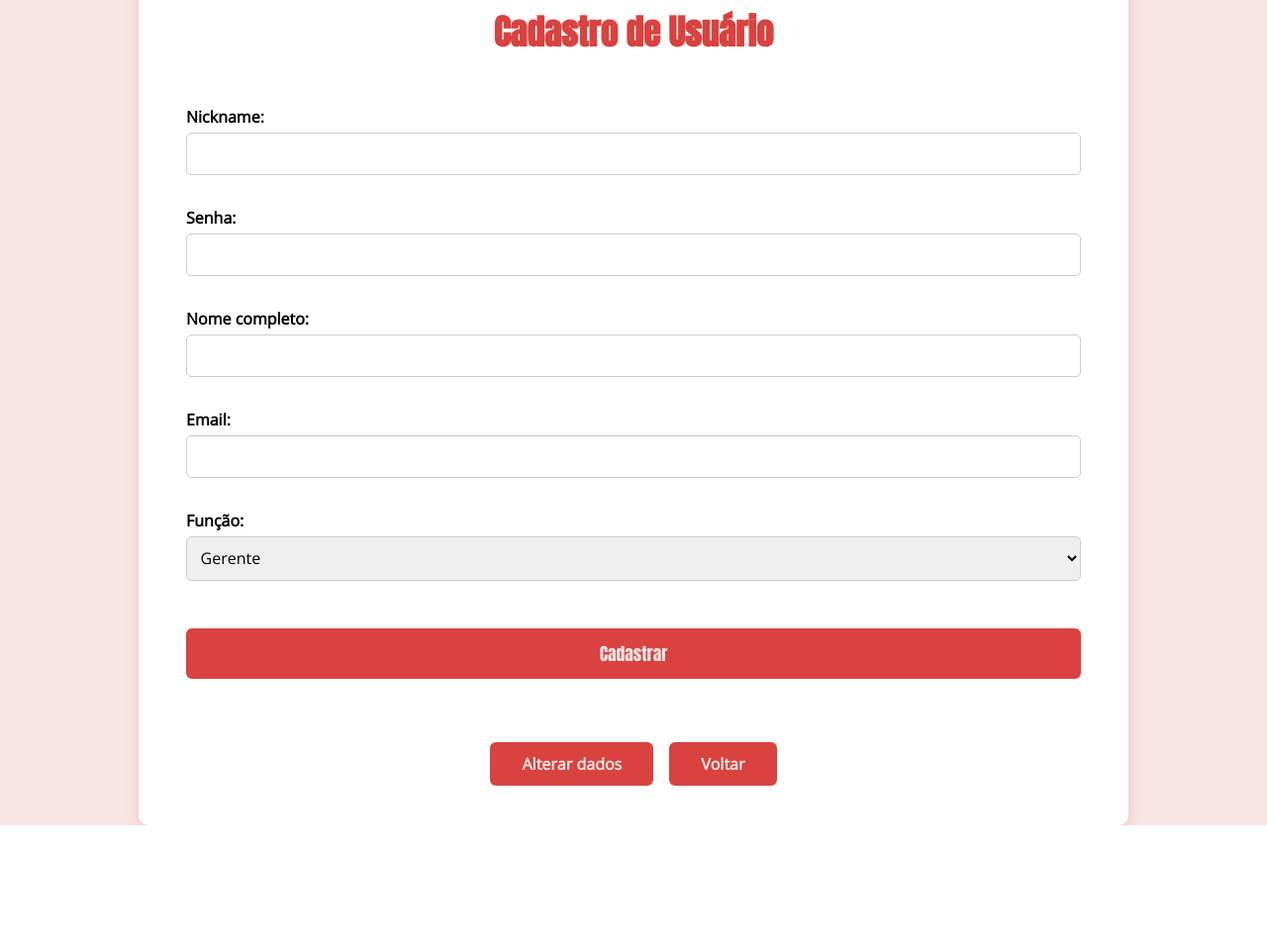
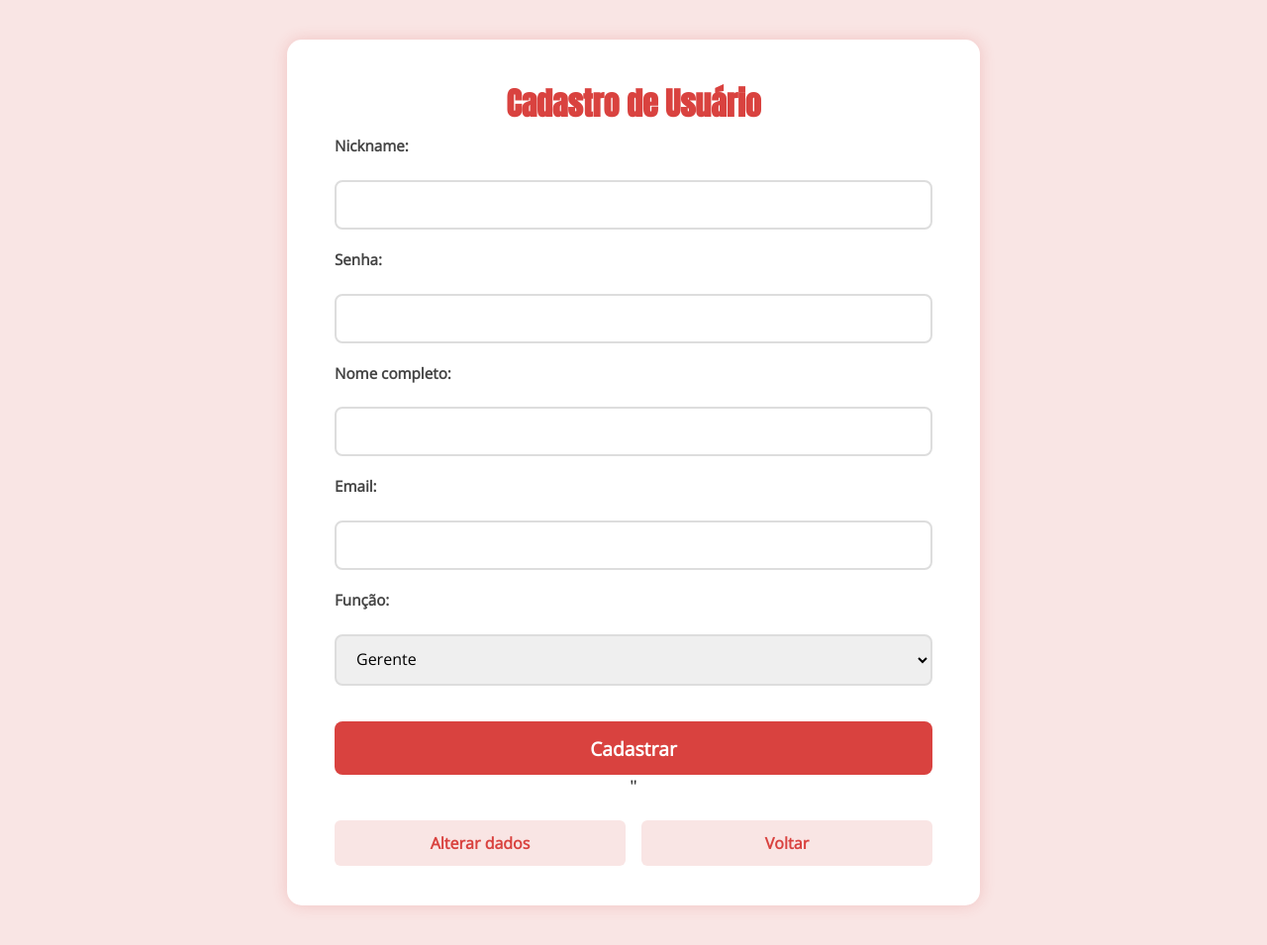
Before and after one commit to codegirletecvav/ProgWeb2, a PHP site: page /cadastro.php in a window 1280 px wide. Shown: the whole page at 99% size. Before the commit the page ends 834 px from the top, so only its background shows below. Run offline with PHP 8.4, Linux system fonts and the light colour scheme; the visitor is signed in with stand-in values (Sample User, id 1); data comes from the database, SQL or seed files in the repository.

Commit message:
Update cadastro.php

```diff
--- a/cadastro.php
+++ b/cadastro.php
@@ -1,315 +1,156 @@
-<?php
-session_start();
-$conn = new mysqli("localhost", "root", "", "empresaabd");
-
-if ($conn->connect_error) {
-    die("Erro na conexão: " . $conn->connect_error);
-}
-
-
-function validaSenha($senha) {
-    return preg_match('/^(?=.*[a-z])(?=.*[A-Z])(?=.*\d)[A-Za-z\d]{8,16}$/', $senha);
-}
-
-$consulta = $conn->query("SELECT COUNT(*) as total FROM funcionarios WHERE funcao = 'gerente'");
-$dado = $consulta->fetch_assoc();
-$temGerente = $dado['total'] > 0;
-
-
-if ($temGerente) {
-    if (!isset($_SESSION['idFunc']) || $_SESSION['funcao'] != 'gerente') {
-
-        die("Acesso negado. Apenas gerentes podem acessar essa página.");
-    }
-}
-
-if (isset($_POST['cadastrar'])) {
-    $nickname = $_POST['nickname'] ?? '';
-    $senha = $_POST['senha'] ?? '';
-    $nome = $_POST['nome'] ?? '';
-    $email = $_POST['email'] ?? '';
-    $funcao = $_POST['funcao'] ?? '';
-
-    if (!validaSenha($senha)) {
-        die("Senha inválida! Deve ter entre 8 e 16 caracteres, letras maiúsculas, minúsculas e números.");
-    }
-
-
-    $verifica = $conn->query("SELECT * FROM funcionarios WHERE nickname = '$nickname'");
-    if ($verifica->num_rows > 0) {
-        die("Nickname já cadastrado. Escolha outro.");
-    }
-
-    $senhaHash = password_hash($senha, PASSWORD_DEFAULT);
-
-    $sql = "INSERT INTO funcionarios (nickname, senha, nome, email, funcao)
-            VALUES ('$nickname', '$senhaHash', '$nome', '$email', '$funcao')";
-
-    if (mysqli_query($conn, $sql)) {
-        echo "Cadastro realizado com sucesso!";
-    } else {
-        echo "Erro: " . mysqli_error($conn);
-    }
-}
-
-?>
-
+<!DOCTYPE html>
+<html lang="pt-BR">
+<head>
+  <meta charset="UTF-8">
+  <title>Cadastro de Usuário</title>
   <link href="https://fonts.googleapis.com/css2?family=Anton&family=Open+Sans&display=swap" rel="stylesheet">
-
   <style>
     * {
       box-sizing: border-box;
       margin: 0;
       padding: 0;
     }
-
-  body, html {
-    height: 100%;
+body {
   font-family: 'Open Sans', sans-serif;
-    background-color: #f9e5e4;
+  background: linear-gradient(135deg, #f9e5e4 0%, #f9e5e4 100%);
   display: flex;
   justify-content: center;
-    align-items: center;
+  align-items: flex-start;
+  padding: 40px 15px;
+  min-height: 100vh;
 }
 
 .container {
-    background-color: white;
+  max-width: 700px;
+  width: 100%;
+  margin: 0 auto;
+  background: #fff;
   padding: 2.5rem 3rem;
-    border-radius: 10px;
-    box-shadow: 0 4px 15px rgba(217, 66, 63, 0.2);
-    max-width: 500px;
-    width: 100%;
+  border-radius: 15px;
+  box-shadow: 0 0 15px rgba(217, 66, 63, 0.2);
+  text-align: center;
 }
+
+
+
 
     h2 {
       font-family: 'Anton', sans-serif;
       color: #d9423f;
-    text-align: center;
-    margin-bottom: 1.5rem;
+      margin-bottom: 0.5rem;
       font-size: 2rem;
+      z-index: 1;
+      position: relative;
+    }
+
+    p.subtitle {
+      font-size: 1rem;
+      color: #d9423f;
+      margin-bottom: 2rem;
+      font-weight: 500;
+      z-index: 1;
+      position: relative;
+      font-family: 'Anton', sans-serif;
     }
 
     form {
       display: flex;
       flex-direction: column;
+      gap: 1.25rem;
+      z-index: 1;
+      position: relative;
     }
 
-  label, input, select {
+    label {
+      text-align: left;
+      font-weight: 600;
+      color: #444;
+      font-size: 0.95rem;
+      margin-bottom: 0.3rem;
+      user-select: none;
+    }
+
+    input, select {
+      padding: 0.75rem 1rem;
+      border: 2px solid #ddd;
+      border-radius: 8px;
       font-size: 1rem;
-    margin-bottom: 1rem;
+      transition: border-color 0.3s ease;
+      font-family: 'Open Sans', sans-serif;
       width: 100%;
     }
 
-  input[type="text"],
-  input[type="password"],
-  input[type="email"],
-  select {
-    padding: 0.6rem;
-    border: 1px solid #ccc;
-    border-radius: 5px;
-    font-family: 'Open Sans', sans-serif;
+    input:focus, select:focus {
+      border-color: #d9423f;
+      outline: none;
+      box-shadow: 0 0 8px rgba(217, 66, 63, 0.3);
     }
 
     input[type="submit"] {
-    font-family: 'Anton', sans-serif;
       background-color: #d9423f;
-    color: #f9e5e4;
+      color: #fff;
       border: none;
-    padding: 0.75rem;
-    font-size: 1.1rem;
+      padding: 0.85rem 0;
+      font-size: 1.2rem;
+      font-weight: 700;
+      border-radius: 8px;
       cursor: pointer;
-    border-radius: 6px;
-    width: 100%;
-    transition: background-color 0.3s ease, transform 0.2s ease;
+      transition: background-color 0.3s ease, transform 0.15s ease;
+      font-family: 'Open Sans', sans-serif;
+      margin-top: 1rem;
     }
 
     input[type="submit"]:hover {
       background-color: #b23431;
-    transform: scale(1.02);
+      transform: scale(1.05);
     }
 
-  a {
-    display: inline-block;
+
+    .actions {
+      margin-top: 1.5rem;
+      display: flex;
+      justify-content: space-around;
+      gap: 1rem;
+    }
+
+    .actions a {
+      flex: 1;
       text-align: center;
-    text-decoration: none;
+      background-color: #f9e5e4;
       color: #d9423f;
       font-weight: bold;
-    margin-top: 1rem;
-    transition: color 0.3s ease;
-  }
-
-  a:hover {
-    color: #b23431;
-  }
-
-  li {
-    list-style: none;
-    text-align: center;
-    margin-top: 1rem;
-  }
-
-  li a {
-    display: inline-block;
-    font-family: 'Anton', sans-serif;
-    background-color: #d9423f;
-    color: #f9e5e4;
-    padding: 0.7rem 2rem;
+      padding: 0.75rem 0;
       border-radius: 6px;
       text-decoration: none;
-    font-size: 1rem;
+      font-family: 'Open Sans', sans-serif;
       transition: background-color 0.3s ease, transform 0.2s ease;
     }
 
-  li a:hover {
-    background-color: #b23431;
-    transform: scale(1.05);
-  }
-</style>
-</head>
-<body>
-
-<link href="https://fonts.googleapis.com/css2?family=Anton&family=Open+Sans&display=swap" rel="stylesheet">
-
-  <style>
-    * {
-      box-sizing: border-box;
-      margin: 0;
-      padding: 0;
-    }
-
-    html, body {
-      height: 100%;
-      background-color: #f9e5e4;
-      font-family: 'Open Sans', sans-serif;
-      display: flex;
-      align-items: center;
-      justify-content: center;
-    }
-
-    .container {
-      background-color: white;
-      padding: 2.5rem 3rem;
-      border-radius: 10px;
-      box-shadow: 0 4px 15px rgba(217, 66, 63, 0.2);
-      width: 90vw;             /* Ocupa 90% da largura da tela */
-      min-width: 800px;        /* Largura mínima garantida */
-      max-width: 1000px;       /* Máximo para telas grandes */
-    }
-
-    h2 {
-      font-family: 'Anton', sans-serif;
-      color: #d9423f;
-      text-align: center;
-      margin-bottom: 2rem;
-      font-size: 2.2rem;
-    }
-
-    form {
-      display: flex;
-      flex-direction: column;
-    }
-
-    label {
-      margin-top: 1rem;
-      margin-bottom: 0.3rem;
-      font-weight: bold;
-    }
-
-    input[type="text"],
-    input[type="password"],
-    input[type="email"],
-    select {
-      padding: 0.6rem;
-      border: 1px solid #ccc;
-      border-radius: 5px;
-      font-family: 'Open Sans', sans-serif;
-      font-size: 1rem;
-      width: 100%;
-    }
-
-    input[type="submit"] {
-      font-family: 'Anton', sans-serif;
+    .actions a:hover {
       background-color: #d9423f;
-      color: #f9e5e4;
-      border: none;
-      padding: 0.75rem;
-      font-size: 1.1rem;
-      cursor: pointer;
-      border-radius: 6px;
-      width: 100%;
-      margin-top: 2rem;
-      transition: background-color 0.3s ease, transform 0.2s ease;
-    }
-
-    input[type="submit"]:hover {
-      background-color: #b23431;
-      transform: scale(1.02);
-    }
-
-    /* Ações alinhadas horizontalmente */
-    .actions {
-      display: flex;
-      justify-content: center;
-      gap: 1rem;
-      margin-top: 2rem;
-      flex-wrap: wrap;
-    }
-
-    .button-link {
-      display: inline-block;
-      font-family: 'Open sans', sans-serif;
-      background-color: #d9423f;
-      color: #f9e5e4;
-      padding: 0.7rem 2rem;
-      border-radius: 6px;
-      text-decoration: none;
-      font-size: 1rem;
-      transition: background-color 0.3s ease, transform 0.2s ease;
-    }
-
-    .button-link:hover {
-      background-color: #b23431;
+      color: #fff;
       transform: scale(1.05);
     }
 
-    .text-link {
-      text-align: center;
-      margin-top: 1.5rem;
-    }
-
-    .text-link a {
-      color: #d9423f;
-      text-decoration: none;
-      font-weight: bold;
-    }
-
-    .text-link a:hover {
-      color: #b23431;
-    }
-
-    @media (max-width: 850px) {
+    @media (max-width: 450px) {
       .container {
-        min-width: unset;
-        width: 95vw;
-        padding: 2rem;
+        padding: 2rem 1.5rem;
       }
 
       .actions {
         flex-direction: column;
-        align-items: center;
       }
 
-      .button-link {
+      .actions a {
         width: 100%;
-        text-align: center;
       }
     }
   </style>
 </head>
 <body>
-
   <div class="container">
     <h2>Cadastro de Usuário</h2>
+
 
     <form method="POST">
       <label>Nickname:</label>
@@ -332,13 +173,13 @@ if (isset($_POST['cadastrar'])) {
       </select>
 
       <input type="submit" name="cadastrar" value="Cadastrar">
+    </form>
 
-    <!-- Botões lado a lado -->
+  ''
     <div class="actions">
-      <a href="alterar_dados.php" class="button-link">Alterar dados</a>
-      <a href="dashboard.php" class="button-link">Voltar</a>
+      <a href="alterar_dados.php">Alterar dados</a>
+      <a href="dashboard.php">Voltar</a>
     </div>
-
-
+  </div>
 </body>
 </html>
```
Lines whose indentation alone changed are shown as unchanged.
